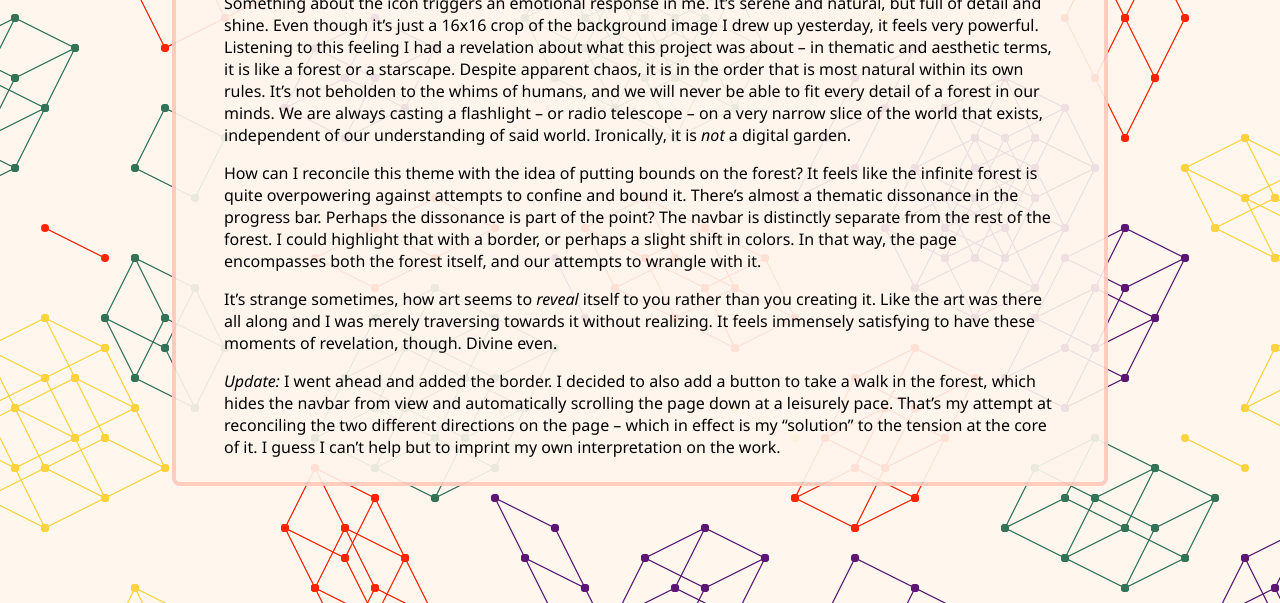
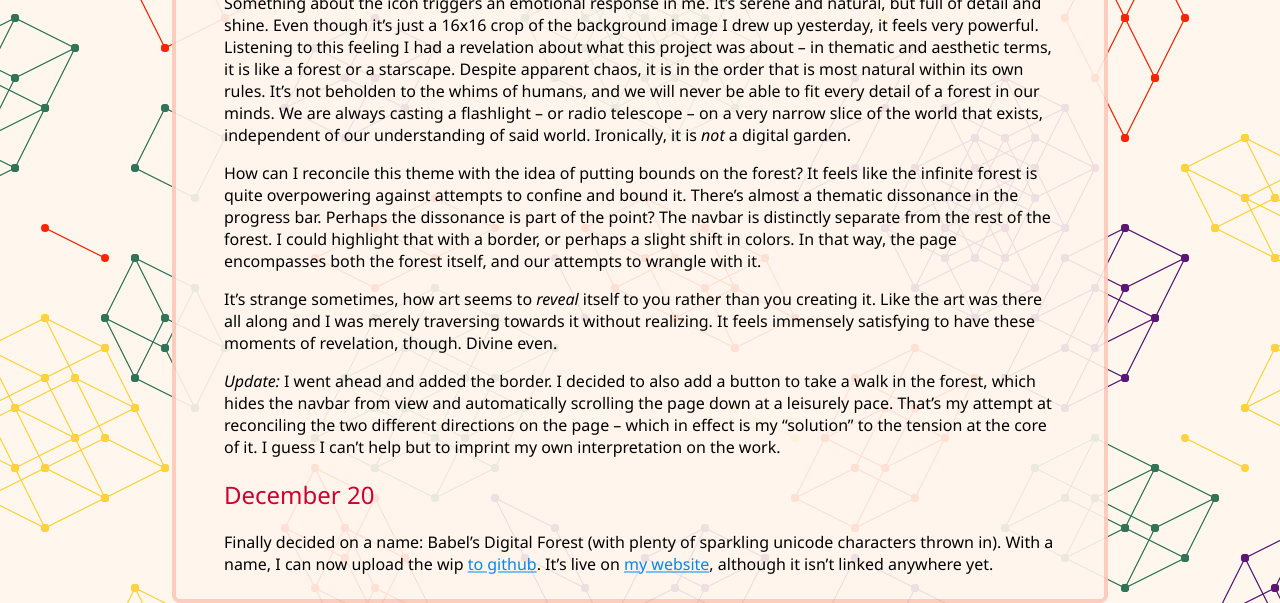
Before and after one commit to RocketRace/rocketrace.github.io, a Jekyll site: the page built from decadv-2024.md, in a window 1280 px wide and 900 px high, scrolled down 7933 px, cut to the strip 297-900 px from the top of the window. Built offline with Jekyll 4.4.1, drawn with Linux system fonts in a browser that asks for light colours; formulas are drawn with MathJax 3.

Commit message:
december 20

```diff
--- a/decadv-2024.md
+++ b/decadv-2024.md
@@ -436,6 +436,12 @@ reconciling the two different directions on the page -- which in effect is my
 "solution" to the tension at the core of it. I guess I can't help but to imprint
 my own interpretation on the work.
 
+## December 20
+Finally decided on a name: Babel's Digital Forest (with plenty of sparkling
+unicode characters thrown in). With a name, I can now upload the wip
+[to github][project gh]. It's live on [my website][project site], although it
+isn't linked anywhere yet.
+
 [decadv]: https://eli.li/december-adventure
 [aoc]: https://adventofcode.com/
 [my aoc2023]: https://github.com/RocketRace/aoc2023
```
Also changed, not shown: other parts of decadv-2024.md (+3 -0 lines).
